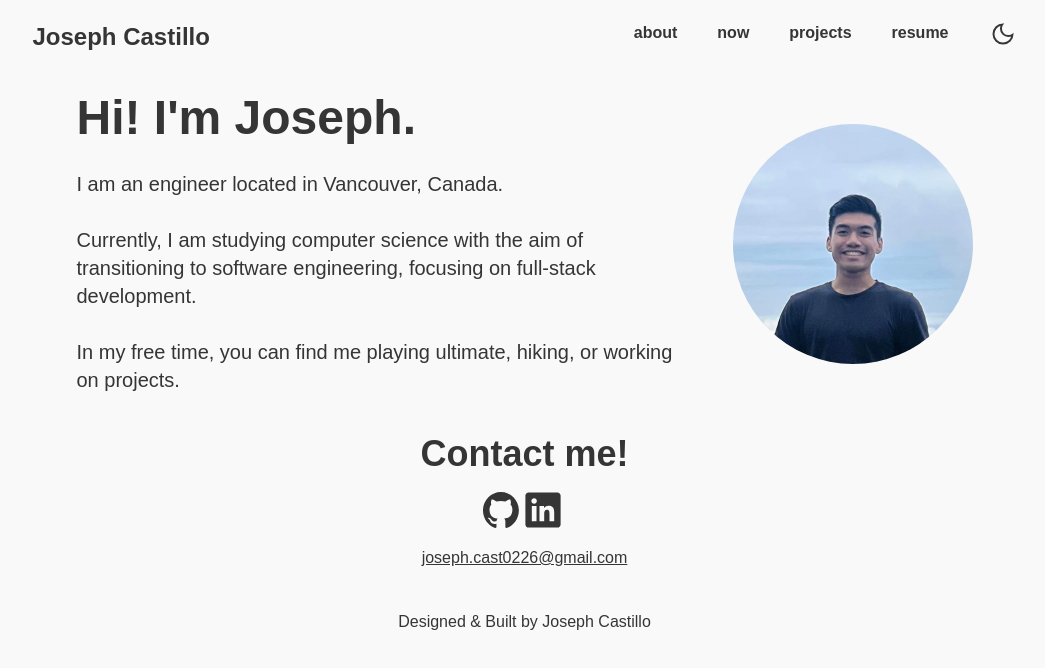
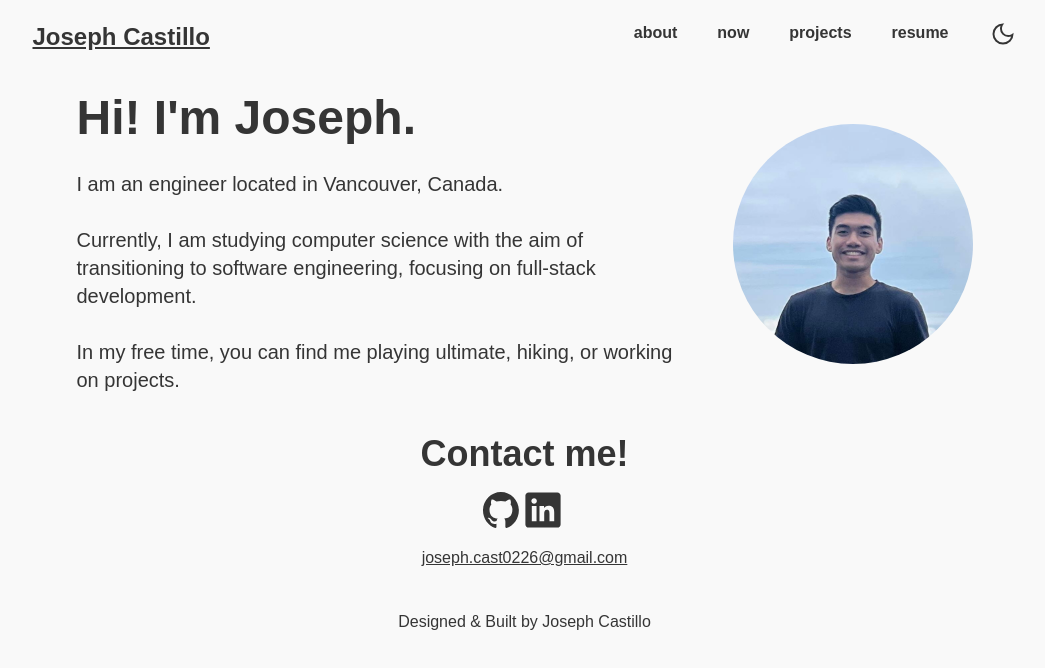
Before and after one commit to jcstlo/personal-site, a React (Vite) app: page / in a window 1280 px wide. Shown: the top 668 px of the page, without its empty margins (108-1153 px from the left). Built offline with nearby package versions, Linux system fonts and the light colour scheme; a web font is replaced by a local one.

Commit message:
Add underline to active page in Header

```diff
--- a/src/Header.jsx
+++ b/src/Header.jsx
@@ -1,25 +1,29 @@
-import { Link } from "react-router-dom";
+import { NavLink } from "react-router-dom";
 import ThemeButton from "./ThemeButton";
 
 function Header() {
+  let activeLink = ({ isActive, isPending }) => {
+    return isActive ? "text-lightModeText dark:text-darkModeText underline" : "text-lightModeText dark:text-darkModeText";
+  }
+
   return (
     <div class="flex flex-col sm:flex-row sm:justify-between mt-5 mb-10 items-center">
       <div class="p-0 sm:ml-5 text-2xl inline-block align-text-bottom font-albert font-bold leading-none text-center mb-3 sm:mb-0">
-        <Link to={`/`} class="text-lightModeText dark:text-darkModeText">Joseph Castillo</Link>
+        <NavLink to={`/`} className={activeLink}>Joseph Castillo</NavLink>
       </div>
       <div class="flex">
         <ul>
           <li class="p-0 list-none mr-7 sm:mr-10 font-albert font-bold inline">
-            <Link to={`about`} class="text-lightModeText dark:text-darkModeText">about</Link>
+            <NavLink to={`about`} className={activeLink}>about</NavLink>
           </li>
           <li class="p-0 list-none mr-7 sm:mr-10 font-albert font-bold inline">
-            <Link to={`now`} class="text-lightModeText dark:text-darkModeText">now</Link>
+            <NavLink to={`now`} className={activeLink}>now</NavLink>
           </li>
           <li class="p-0 list-none mr-7 sm:mr-10 font-albert font-bold inline">
-            <Link to={`projects`} class="text-lightModeText dark:text-darkModeText">projects</Link>
+            <NavLink to={`projects`} className={activeLink}>projects</NavLink>
           </li>
           <li class="p-0 list-none mr-7 sm:mr-10 font-albert font-bold inline">
-            <Link to={`resume`} class="text-lightModeText dark:text-darkModeText">resume</Link>
+            <NavLink to={`resume`} className={activeLink}>resume</NavLink>
           </li>
         </ul>
         <div class="mr-0 sm:mr-5">
```
